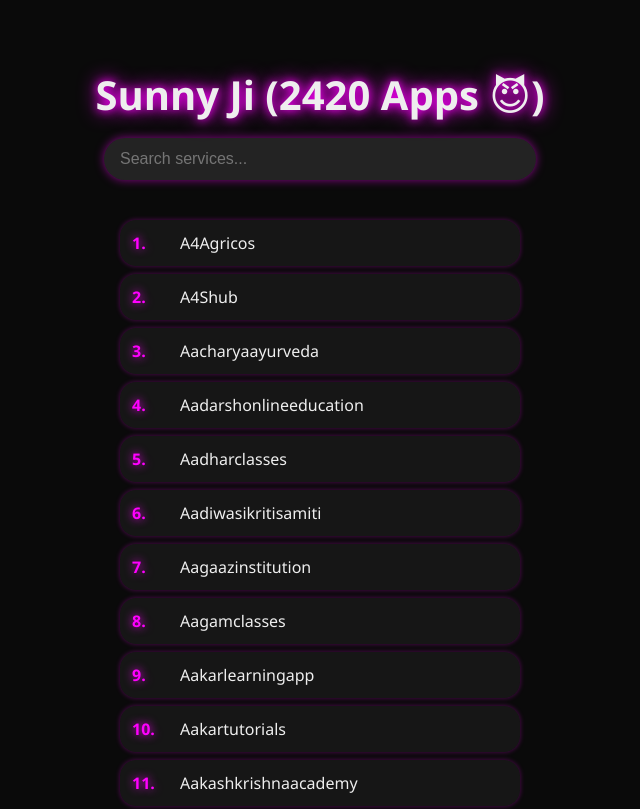
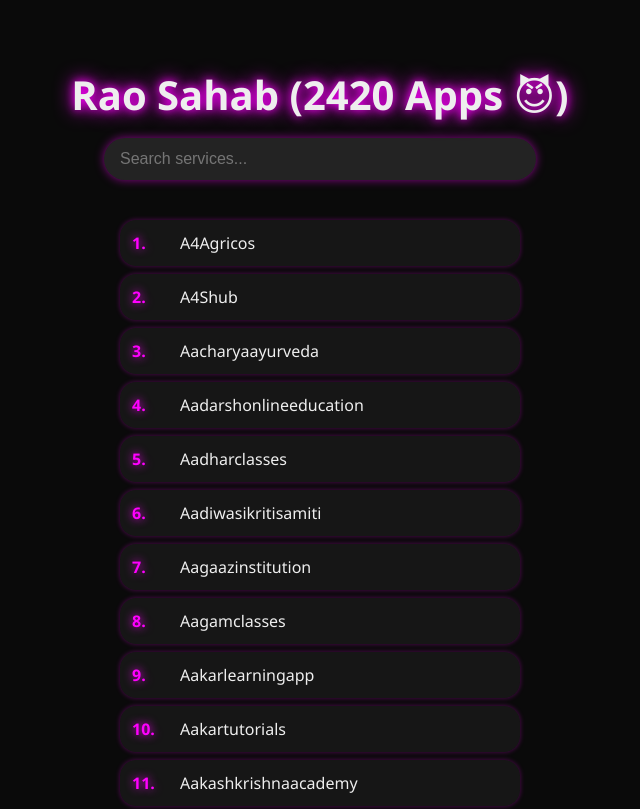
Before and after one commit to brijesheditor/Topap, a plain HTML site: page index.html in a window 1280 px wide. Shown: the top 809 px of the page, without its empty margins (320-960 px from the left). Drawn offline with Linux system fonts and the light colour scheme.

Commit message:
Change title and heading from 'Sunny Ji' to 'Rao Sahab'

```diff
--- a/Mod_app_list.html
+++ b/index.html
@@ -3,7 +3,7 @@
 <head>
   <meta charset="UTF-8">
   <meta name="viewport" content="width=device-width, initial-scale=1.0">
-  <title>Sunny Ji (2420 Apps 😈)</title>
+  <title>Rao Sahab (2420 Apps 😈)</title>
   <style>
     body { background: #0a0a0a; color: #eee; font-family: "Segoe UI", Verdana; display: flex; flex-direction: column; align-items: center; padding: 2rem; }
     h1 { font-size: 2.5rem; text-shadow: 0 0 10px #ff00ff, 0 0 20px #ff00ff; margin-bottom: 1rem; }
@@ -17,7 +17,7 @@
   </style>
 </head>
 <body>
-  <h1>Sunny Ji (2420 Apps 😈)</h1>
+  <h1>Rao Sahab (2420 Apps 😈)</h1>
   <input type="text" id="search" placeholder="Search services...">
   <ul id="list">
     <li><span class="index">1.</span><span class="name">A4Agricos</span></li>
```
